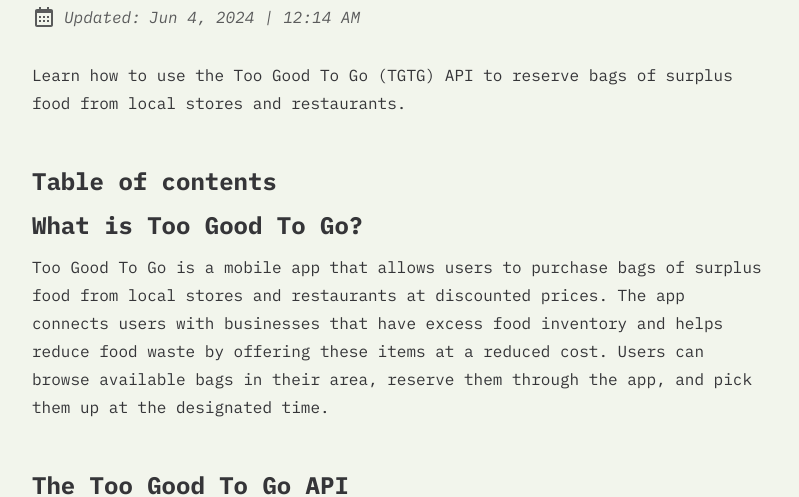
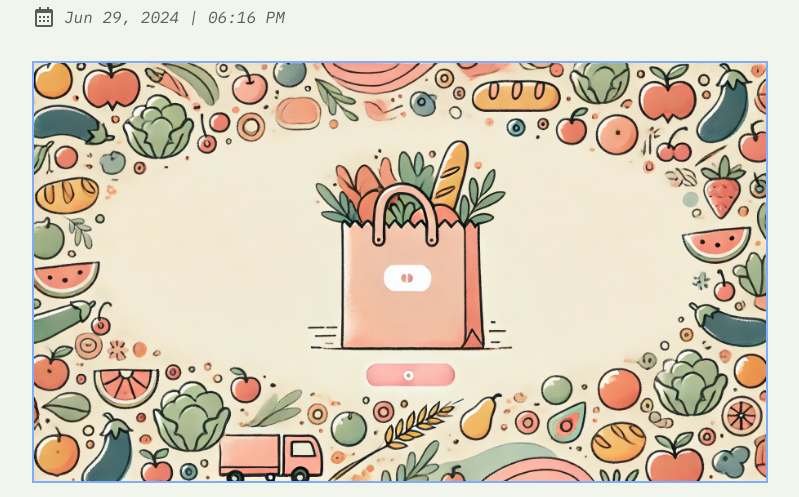
Before and after one commit to brandonbondig/personal-blog, an Astro site: page /posts/using-the-tgtg-api-to-reserve-bags in a window 1280 px wide. Shown: the part 324-821 px from the top of the page, without its empty margins (240-1039 px from the left). Built offline with nearby package versions, Linux system fonts and the light colour scheme; Astro itself is replaced by a stand-in of ours; some packages are replaced by stand-ins of ours.

Commit message:
added image to too good to go blog

```diff
--- a/src/content/blog/using-the-tgtg-api-to-reserve-bags.md
+++ b/src/content/blog/using-the-tgtg-api-to-reserve-bags.md
@@ -1,7 +1,7 @@
 ---
 author: Brandon Bondig
-pubDatetime: 2024-06-01T21:32:30Z
-modDatetime: 2024-06-04T00:14:57Z
+pubDatetime: 2024-06-29T18:16:54Z
+modDatetime: 2024-06-29T18:16:54Z
 title: Using the 'TooGoodToGo' API to Reserve Bags
 slug: using-the-tgtg-api-to-reserve-bags
 featured: true
@@ -12,6 +12,8 @@
   - API
 description: Learn how to use the Too Good To Go (TGTG) API to reserve bags of surplus food from local stores and restaurants.
 ---
+
+![A starry night sky.](../../assets/images/Cartoon_Style_Blog_Header.png)
 
 Learn how to use the Too Good To Go (TGTG) API to reserve bags of surplus food from local stores and restaurants.
 
```
Also changed, not shown: src/assets/images/Cartoon_Style_Blog_Header.png (added).
